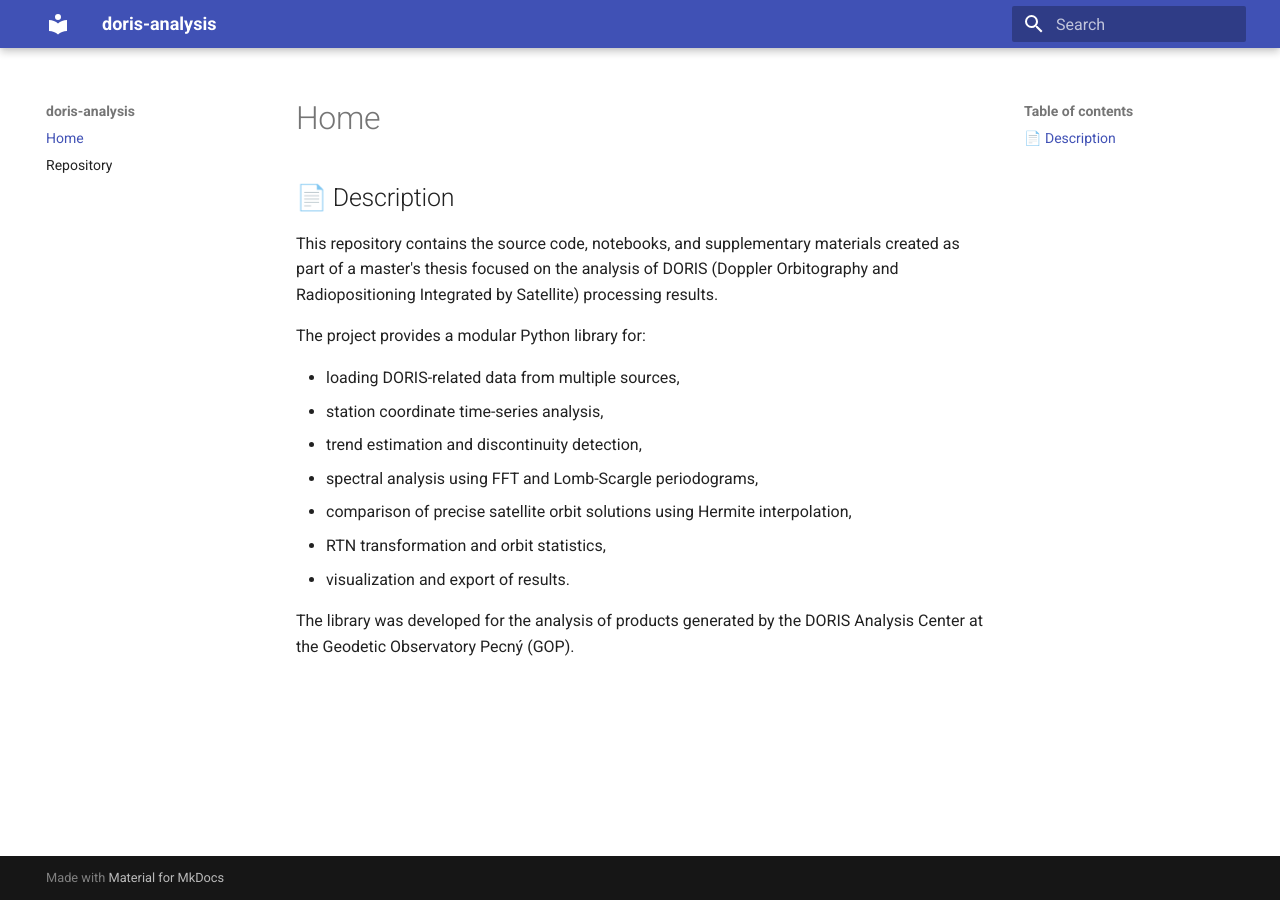
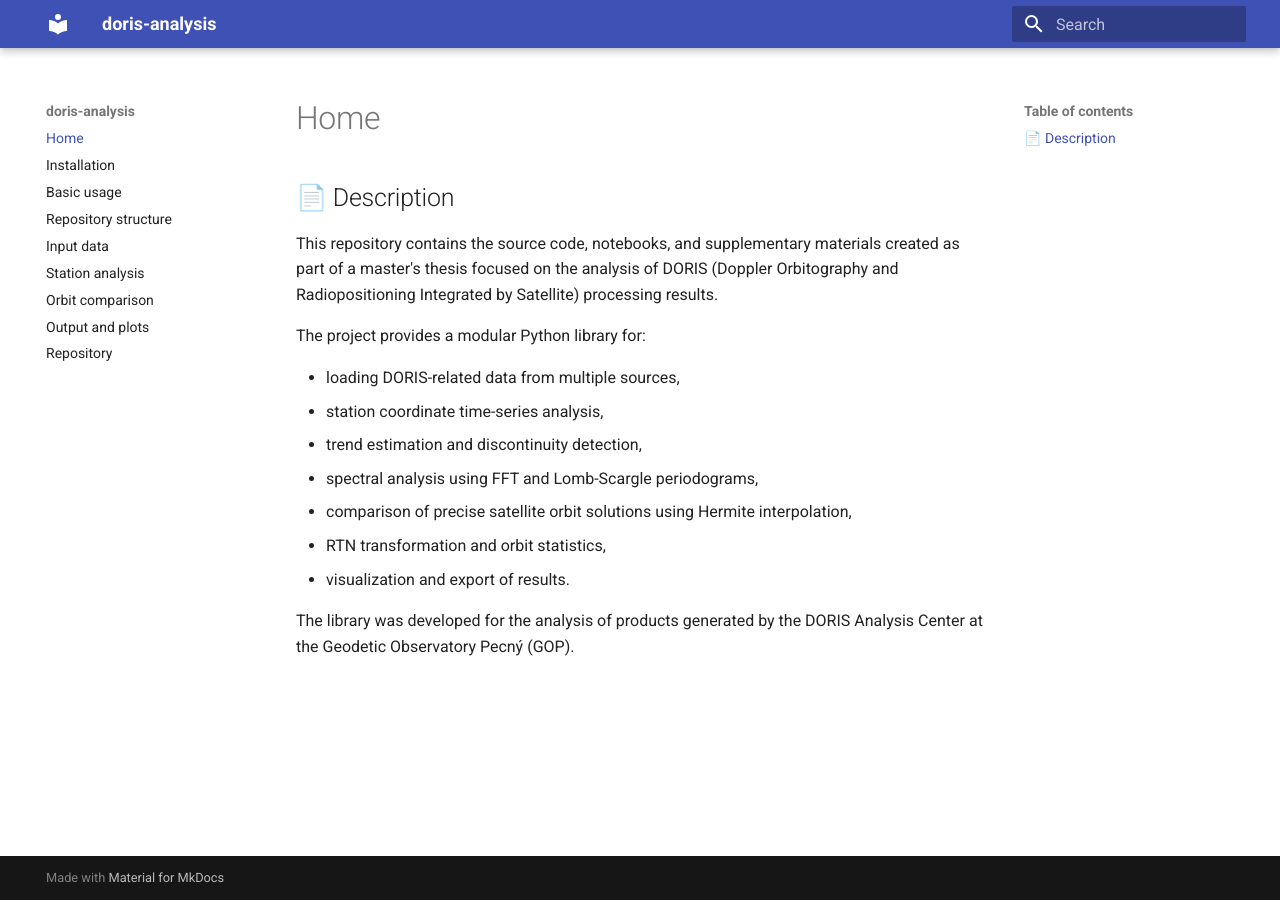
Before and after one commit to kovarmi9/MasterThesis-DorisAnalysis, an MkDocs documentation site: the page built from doc/docs_src/index.md, in a window 1280 px wide. Built offline with MkDocs 1.6.1 and Material for MkDocs 9.7.7, drawn with Linux system fonts in a browser that asks for light colours.

Commit message:
Update mkdocs.yml

```diff
--- a/doc/mkdocs.yml
+++ b/doc/mkdocs.yml
@@ -13,4 +13,11 @@ docs_dir: docs_src
 
 nav:
   - Home: index.md
+  - Installation: installation.md
+  - Basic usage: usage.md
+  - Repository structure: structure.md
+  - Input data: input.md
+  - Station analysis: stations.md
+  - Orbit comparison: orbits.md
+  - Output and plots: output.md
   - Repository: https://github.com/kovarmi9/MasterThesis-DorisAnalysis
```
